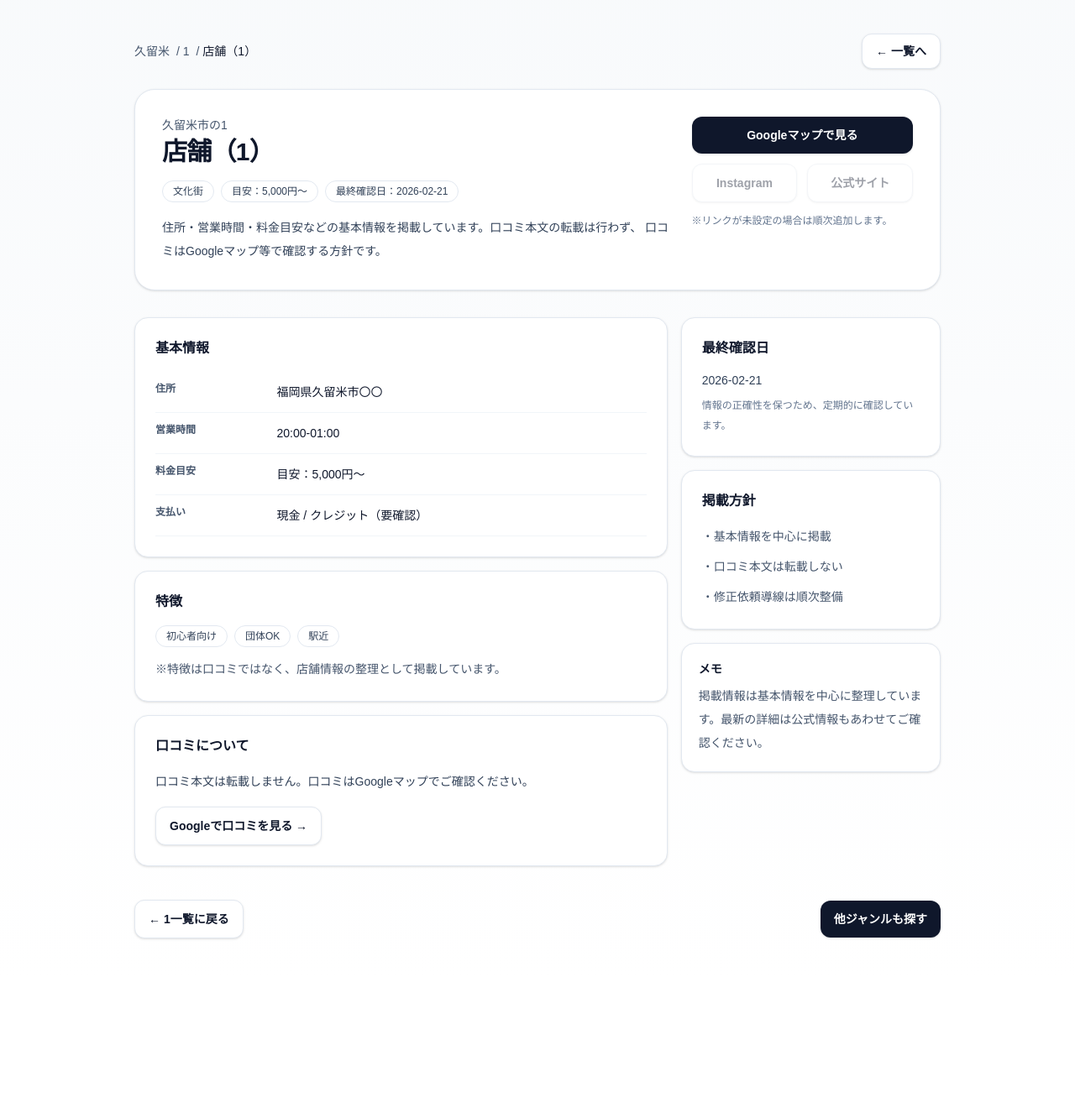
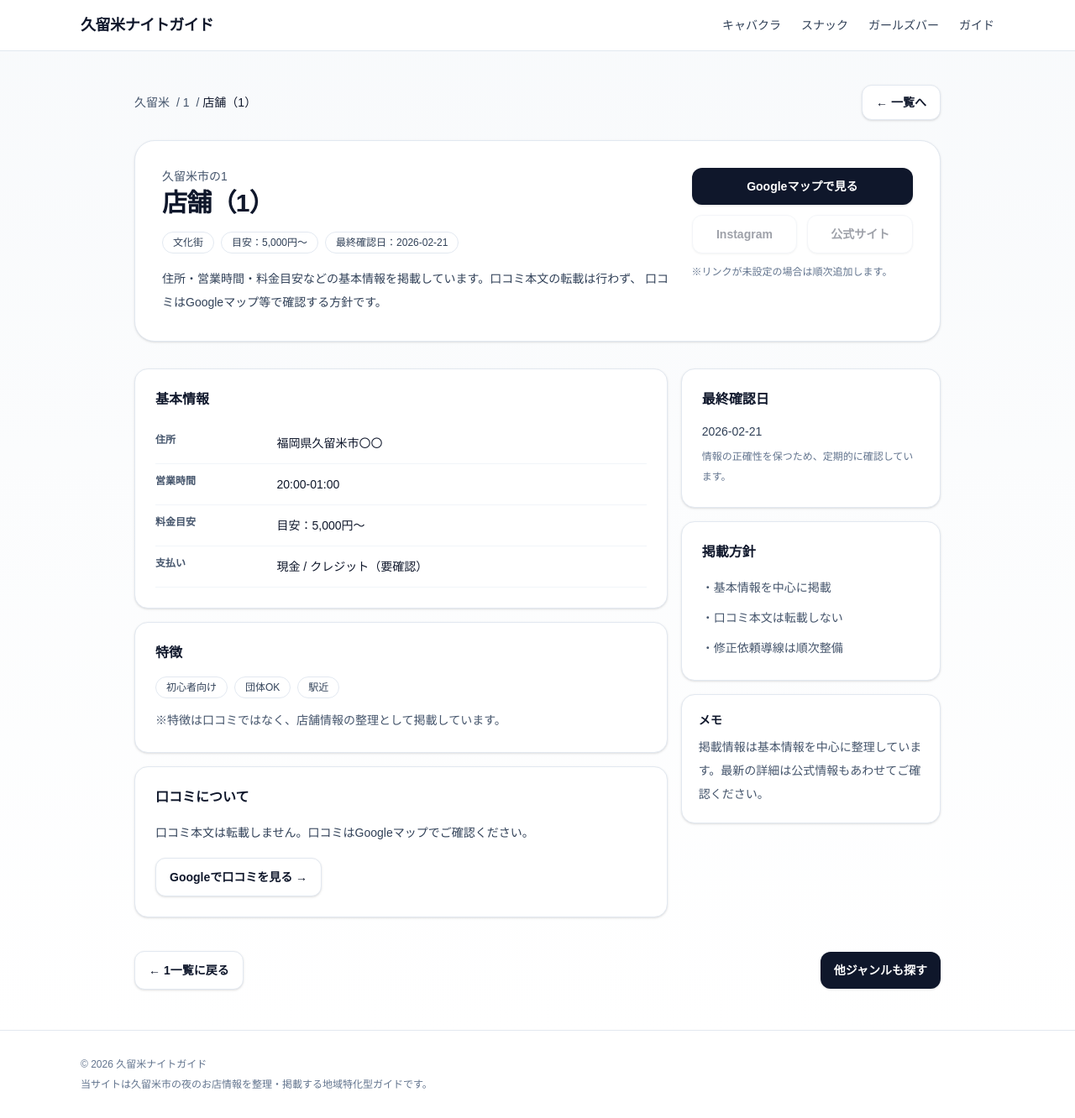
Before and after one commit to nattuuuzamiurai/kurume-night-guide, a Next.js app: page /kurume/1/1 in a window 1280 px wide. Shown: the whole page at 84% size. Before the commit the page ends 1166 px from the top, so only its background shows below. Built offline with nearby package versions, Linux system fonts and the light colour scheme.

Commit message:
add global header and footer

```diff
--- a/app/layout.tsx
+++ b/app/layout.tsx
@@ -1,4 +1,5 @@
 import type { Metadata } from "next";
+import Link from "next/link";
 import { Geist, Geist_Mono } from "next/font/google";
 import "./globals.css";
 
@@ -13,24 +14,71 @@ const geistMono = Geist_Mono({
 });
 
 export const metadata: Metadata = {
-  title: "Create Next App",
-  description: "Generated by create next app",
-  verification: {
-    google: "wC5_DRJdZ8nIsrG6ZFuW1BYY3Jd1AxC6hsYGhz9UcdE", // ←ここに貼る
-  },
+  title: "久留米ナイトガイド",
+  description: "久留米市の夜のお店をジャンル・エリア別に探せる地域特化ガイド",
 };
 
 export default function RootLayout({
   children,
-}: Readonly<{
+}: {
   children: React.ReactNode;
-}>) {
+}) {
   return (
     <html lang="ja">
       <body
-        className={`${geistSans.variable} ${geistMono.variable} antialiased`}
+        className={`${geistSans.variable} ${geistMono.variable} bg-slate-50 antialiased`}
       >
-        {children}
+        {/* ===== Header ===== */}
+        <header className="sticky top-0 z-50 border-b border-slate-200 bg-white/90 backdrop-blur">
+          <div className="mx-auto flex max-w-6xl items-center justify-between px-4 py-4 sm:px-6 lg:px-8">
+            {/* Logo */}
+            <Link
+              href="/kurume"
+              className="text-lg font-bold tracking-tight text-slate-900"
+            >
+              久留米ナイトガイド
+            </Link>
+
+            {/* Desktop Nav */}
+            <nav className="hidden items-center gap-6 text-sm font-medium text-slate-700 md:flex">
+              <Link href="/kurume/cabaret" className="hover:text-slate-900">
+                キャバクラ
+              </Link>
+              <Link href="/kurume/snack" className="hover:text-slate-900">
+                スナック
+              </Link>
+              <Link href="/kurume/girlsbar" className="hover:text-slate-900">
+                ガールズバー
+              </Link>
+              <Link href="/guide" className="hover:text-slate-900">
+                ガイド
+              </Link>
+            </nav>
+          </div>
+
+          {/* Mobile Nav (横スクロール) */}
+          <div className="border-t border-slate-100 bg-white md:hidden">
+            <div className="flex gap-6 overflow-x-auto px-4 py-3 text-sm font-medium text-slate-700">
+              <Link href="/kurume/cabaret">キャバクラ</Link>
+              <Link href="/kurume/snack">スナック</Link>
+              <Link href="/kurume/girlsbar">ガールズバー</Link>
+              <Link href="/guide">ガイド</Link>
+            </div>
+          </div>
+        </header>
+
+        {/* ===== Main ===== */}
+        <div className="min-h-screen">{children}</div>
+
+        {/* ===== Footer ===== */}
+        <footer className="border-t border-slate-200 bg-white">
+          <div className="mx-auto max-w-6xl px-4 py-8 text-xs text-slate-500 sm:px-6 lg:px-8">
+            <p>© {new Date().getFullYear()} 久留米ナイトガイド</p>
+            <p className="mt-2">
+              当サイトは久留米市の夜のお店情報を整理・掲載する地域特化型ガイドです。
+            </p>
+          </div>
+        </footer>
       </body>
     </html>
   );
```
